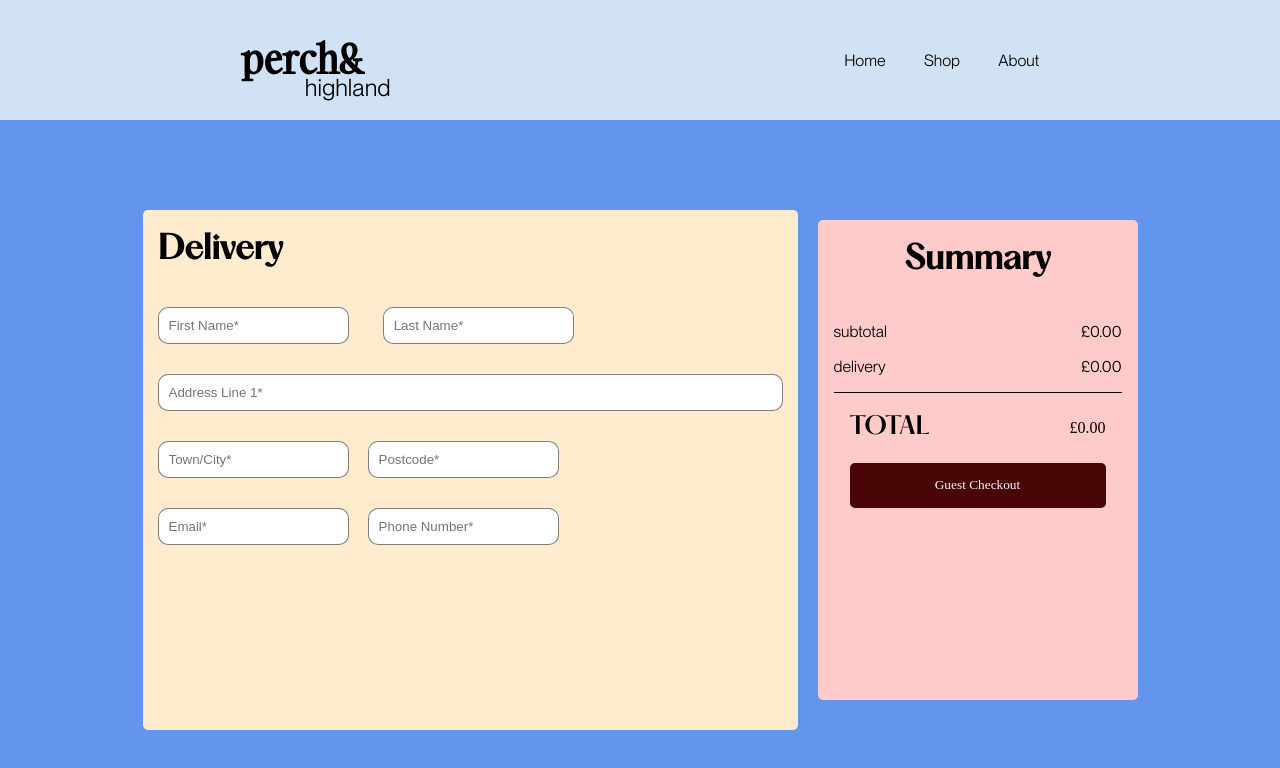
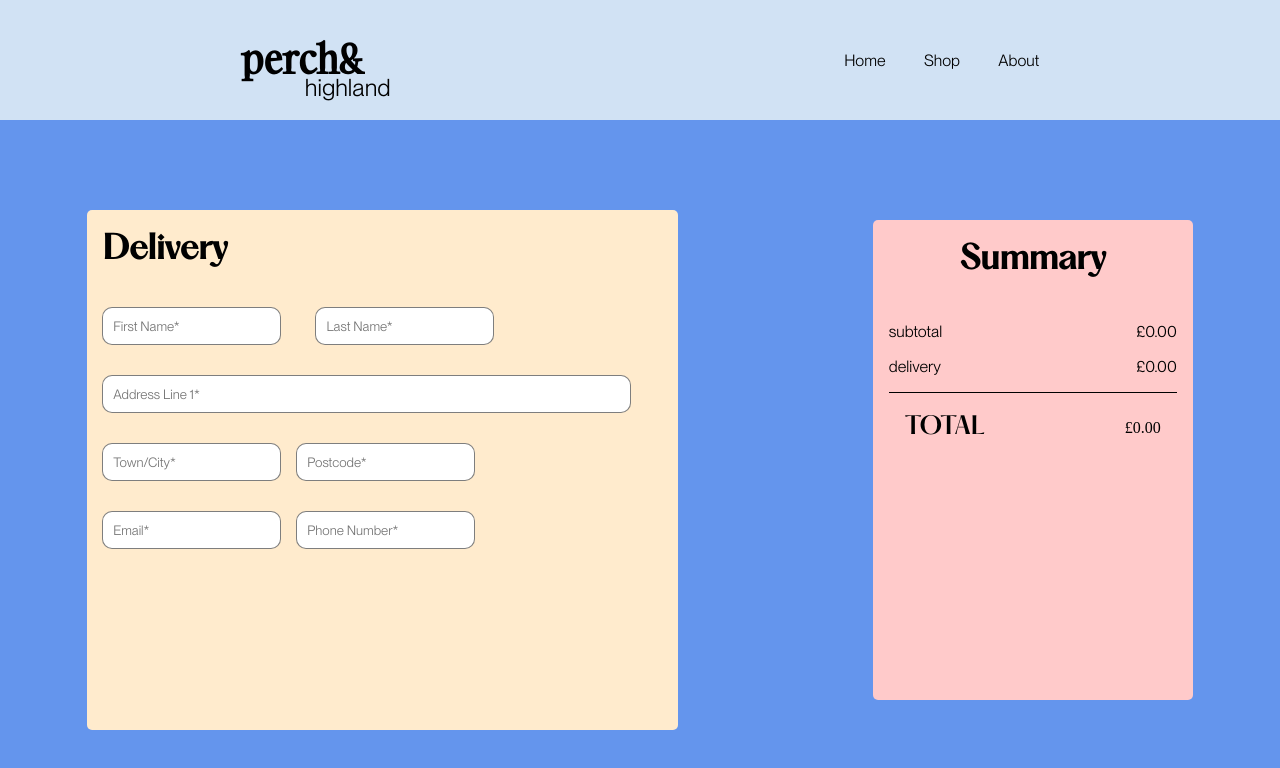
Before and after one commit to brian-david4/furniture-shop, a React (Vite) app in the folder furniture/: page /checkout/shipping-address in a window 1280 px wide. Shown: the top 768 px of the page. Built offline with nearby package versions, Linux system fonts and the light colour scheme; the HTML template or start-up script is replaced by a standard one; a web font is replaced by a local one.

Commit message:
Move Checkout Button to child prop

```diff
--- a/furniture/src/Components/SummaryBox/SummaryBox.tsx
+++ b/furniture/src/Components/SummaryBox/SummaryBox.tsx
@@ -1,13 +1,13 @@
-import { Link } from "react-router-dom";
 import { useContext } from "react";
 import styles from "./summBox.module.css";
 import { CartContext } from "../../Data/CartContext";
 
 interface SummaryBoxProps {
   disabled: boolean;
+  children: React.ReactNode;
 }
 
-const SummaryBox = ({ disabled }: SummaryBoxProps) => {
+const SummaryBox = ({ children }: SummaryBoxProps) => {
   const cart = useContext(CartContext);
   const total = cart.getTotalCost() > 0 ? cart.getTotalCost() : "0.00";
   return (
@@ -31,15 +31,7 @@ const SummaryBox = ({ disabled }: SummaryBoxProps) => {
         <div className={styles.grandTotalPrice}>£{total}</div>
       </div>
 
-      <Link
-        aria-disabled={disabled}
-        className={styles.link}
-        to="/checkout/shipping-address"
-      >
-        <button disabled={disabled} className={styles.checkoutButton}>
-          Guest Checkout
-        </button>
-      </Link>
+      {children}
     </div>
   );
 };
--- a/furniture/src/Components/SummaryBox/summBox.module.css
+++ b/furniture/src/Components/SummaryBox/summBox.module.css
@@ -51,26 +51,6 @@
 .grandTotalPrice {
   font-family: "Vietnam Light";
 }
-.link {
-  width: 80%;
-}
-.checkoutButton {
-  width: 100%;
-  height: 45px;
-  border-radius: 5px;
-  color: aliceblue;
-  border: none;
-  background-color: var(--cart-dark-red);
-  font-family: "Vietnam Light";
-  transition: background-color 150ms ease-in-out;
-}
-.checkoutButton:disabled {
-  background-color: rgb(0, 0, 0) !important;
-  cursor: pointer;
-}
-.checkoutButton:hover {
-  background-color: var(--cart-btn-disabled);
-}
 
 @media (min-width: 768px) {
   .summary {
--- a/furniture/src/Pages/CheckoutPage/Checkout.module.css
+++ b/furniture/src/Pages/CheckoutPage/Checkout.module.css
@@ -58,3 +58,23 @@
   transition: letter-spacing 250ms,
     transform 250ms cubic-bezier(0.45, 0, 0.55, 1);
 }
+.link {
+  width: 80%;
+}
+.checkoutButton {
+  width: 100%;
+  height: 45px;
+  border-radius: 5px;
+  color: aliceblue;
+  border: none;
+  background-color: var(--cart-dark-red);
+  font-family: "Vietnam Light";
+  transition: background-color 150ms ease-in-out;
+}
+.checkoutButton:disabled {
+  background-color: rgb(0, 0, 0) !important;
+  cursor: pointer;
+}
+.checkoutButton:hover {
+  background-color: var(--cart-btn-disabled);
+}
--- a/furniture/src/Pages/CheckoutPage/CheckoutPage.tsx
+++ b/furniture/src/Pages/CheckoutPage/CheckoutPage.tsx
@@ -4,6 +4,7 @@ import styles from "./Checkout.module.css";
 import BagItem from "../../Components/BagItem/BagItem";
 import CheckoutNavbar from "../../Components/CheckoutNavbar/CheckoutNavbar";
 import SummaryBox from "../../Components/SummaryBox/SummaryBox";
+import { Link } from "react-router-dom";
 
 const CheckoutPage = () => {
   const cart = useContext(CartContext);
@@ -67,7 +68,21 @@ const CheckoutPage = () => {
               />
             ))}
           </div>
-          <SummaryBox disabled={cartLengthZero} />
+
+          <SummaryBox disabled={cartLengthZero}>
+            <Link
+              aria-disabled={cartLengthZero}
+              className={styles.link}
+              to="/checkout/shipping-address"
+            >
+              <button
+                disabled={cartLengthZero}
+                className={styles.checkoutButton}
+              >
+                Guest Checkout
+              </button>
+            </Link>
+          </SummaryBox>
         </div>
       </div>
     </>
--- a/furniture/src/Pages/ShippingAddress/ShippingAddress.tsx
+++ b/furniture/src/Pages/ShippingAddress/ShippingAddress.tsx
@@ -9,6 +9,7 @@ const ShippingAddress = () => {
       <div className={styles.bodyPlacement}>
         <div className={styles.addressForm}>
           <h1 className={styles.deliveryTitle}>Delivery</h1>
+          <div className="stylesinputs">
             <div className={styles.nameField}>
               <div className={styles.firstNameField}>
                 <input
@@ -25,11 +26,13 @@ const ShippingAddress = () => {
               />
             </div>
             <div className={styles.deliveryAddress}>
+              <div className={styles.addressLine1}>
                 <input
                   className={styles.inputText}
                   type="text"
                   placeholder="Address Line 1*"
                 />
+              </div>
               <div className={styles.townPostcode}>
                 <input
                   className={styles.inputText}
@@ -56,6 +59,7 @@ const ShippingAddress = () => {
               </div>
             </div>
           </div>
+        </div>
         <SummaryBox disabled={false} />
       </div>
     </>
--- a/furniture/src/Pages/ShippingAddress/shipaddress.module.css
+++ b/furniture/src/Pages/ShippingAddress/shipaddress.module.css
@@ -6,7 +6,7 @@
   gap: 20px;
   flex-direction: row;
   align-items: center;
-  justify-content: center;
+  justify-content: space-around;
   flex-direction: column;
   height: fit-content;
 }
@@ -14,7 +14,8 @@
   position: relative;
   background-color: blanchedalmond;
   height: 65vh;
-  width: 50vw;
+  width: 45vw;
+  min-width: 380px;
   display: flex;
   flex-direction: column;
   margin-top: 2.5vh;
@@ -25,8 +26,17 @@
   font-family: "Hatton";
 }
 .nameField {
+  gap: 1.5vw;
+}
+.townPostcode,
+.emailPhone,
+.nameField {
+  /* background-color: aqua; */
+  width: 95%;
   display: flex;
-  gap: 1.5vw;
+  align-items: center;
+  justify-content: flex-start;
+  flex-direction: row;
 }
 .inputText {
   border-radius: 10px;
@@ -37,6 +47,7 @@
   transition: border 150ms ease-in-out;
   margin: 15px;
   margin-left: 0;
+  font-family: "Neue Montreal Book";
 }
 .inputText:focus-visible {
   border: 0;
@@ -50,6 +61,13 @@
   display: flex;
   flex-direction: column;
 }
+.addressLine1 {
+  /* background-color: blue; */
+  width: 95%;
+}
+.addressLine1 > input {
+  width: 94%;
+}
 
 @media (min-width: 768px) {
   .bodyPlacement {
```
Lines whose indentation alone changed are shown as unchanged.
